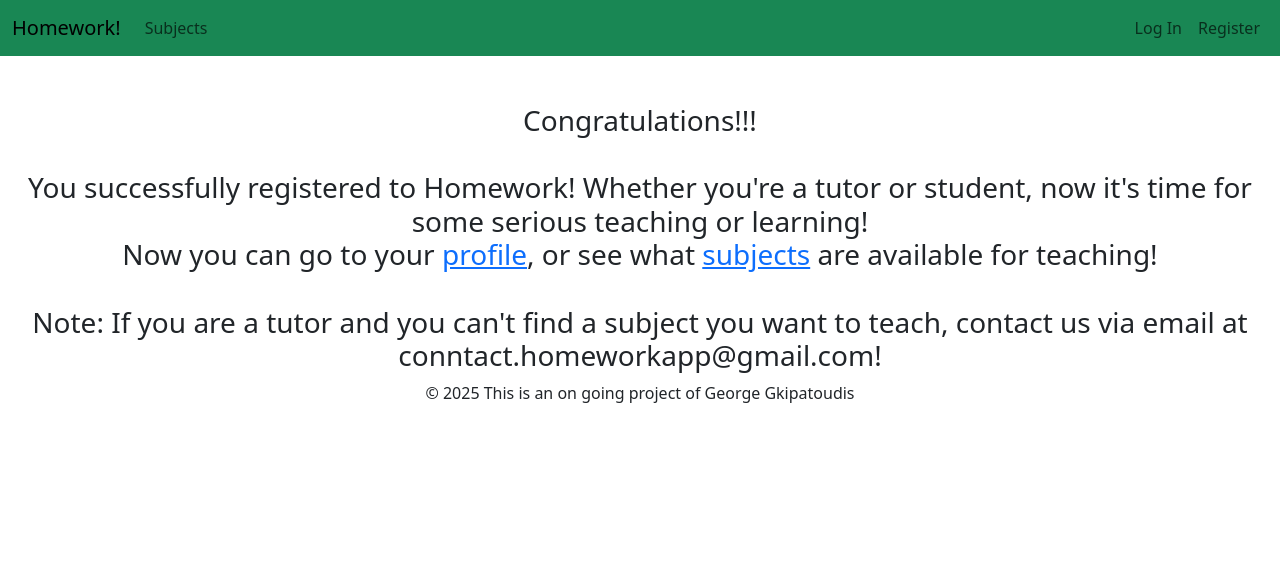
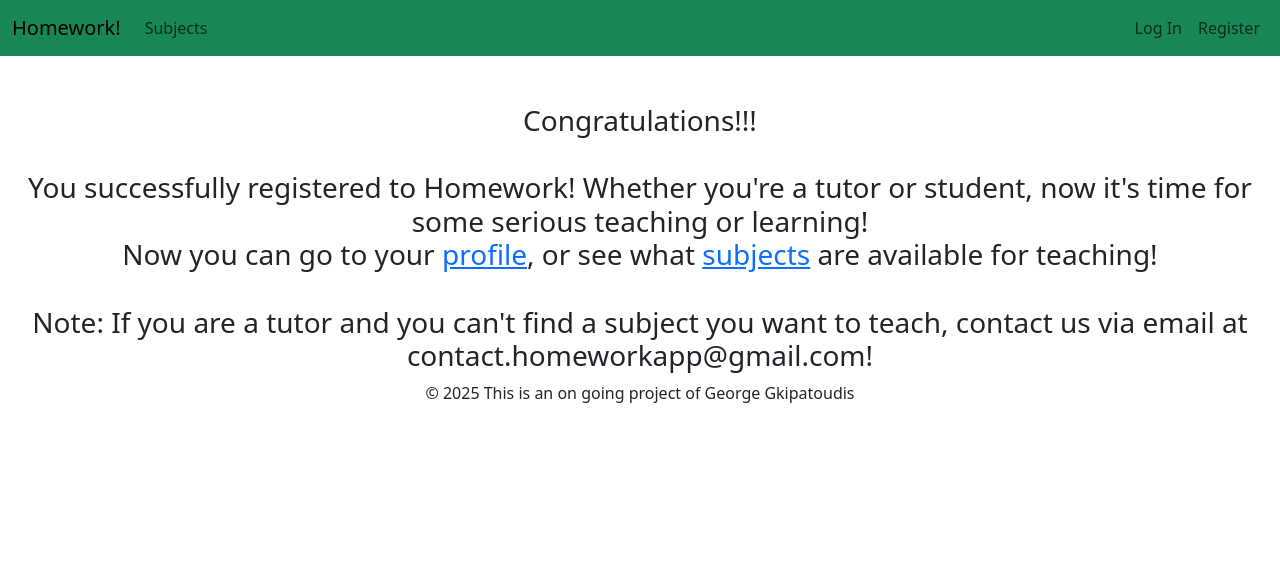
Before and after one commit to GeorgeGkip/homework, a Django app: page /users/registration_success/ in a window 1280 px wide. Shown: the top 573 px of the page. Run offline with Django 5.2, Linux system fonts and the light colour scheme.

Commit message:
corrected a spelling typo

```diff
--- a/users/templates/users/registration_success.html
+++ b/users/templates/users/registration_success.html
@@ -11,7 +11,7 @@
     Now you can go to your <a href="{% url 'profile' %}">profile</a>, or see what <a href="{% url 'subjects' %}">subjects</a> are available for teaching!
     <br>
     <br>
-    Note: If you are a tutor and you can't  find a subject you want to teach, contact us via email at conntact.homeworkapp@gmail.com!
+    Note: If you are a tutor and you can't  find a subject you want to teach, contact us via email at contact.homeworkapp@gmail.com!
     </h3>
   </center>
 </div>
```
